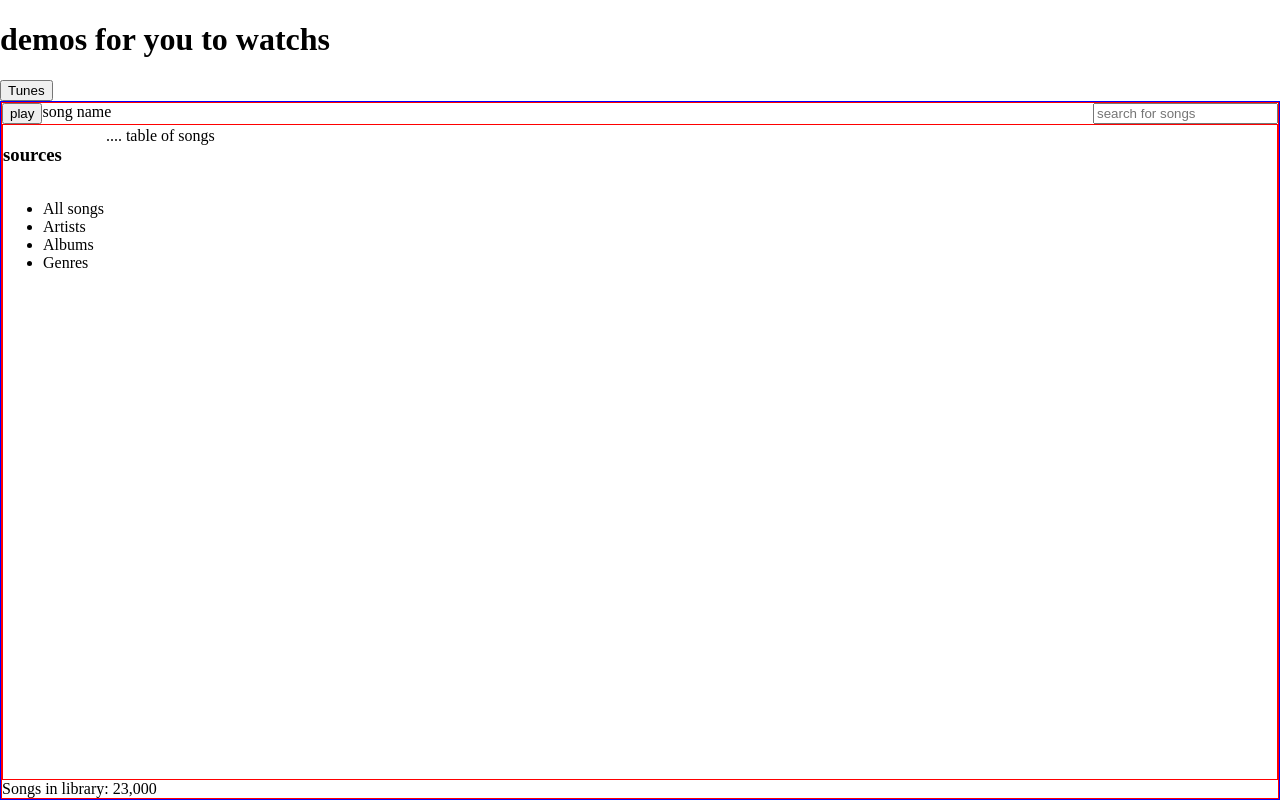
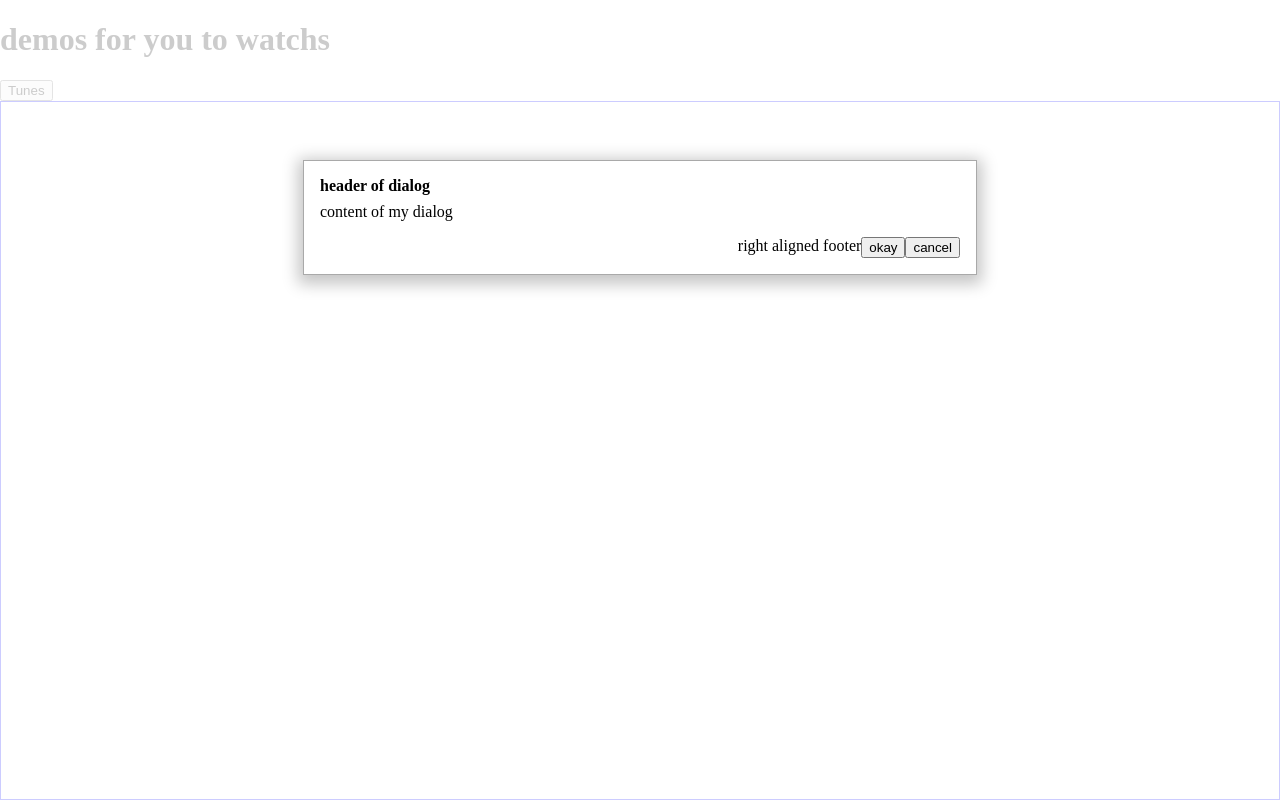
Before and after one commit to joshmarinacci/appy-style, a React (Create React App) app: page / in a window 1280 px wide. Built offline with nearby package versions, Linux system fonts and the light colour scheme; the HTML template or start-up script is replaced by a standard one.

Commit message:
added dialog

```diff
--- a/src/App.js
+++ b/src/App.js
@@ -1,55 +1,16 @@
 import React, { Component } from 'react';
 import './layout.css';
+import TunesDemo from "./TunesDemo";
+import DialogDemo from "./DialogDemo";
 
-class TunesDemo extends Component {
-    render() {
-        return (
-            <div className='fill vbox debug'>
-                <div className='hbox'>
-                    <button>play</button>
-                    <label>song name</label>
-                    <span className='grow'></span>
-                    <input type='search' placeholder='search for songs'/>
-                </div>
-
-
-                <div className='hbox debug grow'>
-                    <div className='vbox'>
-                        <h3>sources</h3>
-                        <div class='scroll grow'>
-                            <ul>
-                                <li>All songs</li>
-                                <li>Artists</li>
-                                <li>Albums</li>
-                                <li>Genres</li>
-                            </ul>
-                        </div>
-                    </div>
-
-                    <div className='grow scroll'>
-                        <table>
-                            <tbody>
-                            .... table of songs
-                            </tbody>
-                        </table>
-                    </div>
-                </div>
-
-                <div className='hbox'>
-                    <label>Songs in library: 23,000</label>
-                </div>
-
-            </div>
-        );
-    }
-}
 class App extends Component {
   render() {
+      //              <TunesDemo/>
       return <div className="vbox fill">
           <h1>demos for you to watchs</h1>
           <div className="hbox"><button>Tunes</button></div>
           <div className="grow" id="demo-pane">
-              <TunesDemo/>
+              <DialogDemo/>
           </div>
       </div>
   }
--- /dev/null
+++ b/src/DialogDemo.js
@@ -0,0 +1,22 @@
+/**
+ * Created by josh on 7/27/16.
+ */
+import React, { Component } from 'react';
+
+import './dialog.css';
+
+class DialogDemo extends Component {
+    render() {
+        return <div className="scrim">
+                <div className="dialog">
+                    <header>header of dialog</header>
+                    <div className="grow">
+                        content of my dialog
+                    </div>
+                    <footer className="children-right">right aligned footer<button>okay</button><button>cancel</button></footer>
+                </div>
+            </div>
+    }
+}
+
+export default DialogDemo
--- /dev/null
+++ b/src/TunesDemo.js
@@ -0,0 +1,46 @@
+import React, { Component } from 'react';
+
+class TunesDemo extends Component {
+    render() {
+        return (
+            <div className='fill vbox debug'>
+                <div className='hbox'>
+                    <button>play</button>
+                    <label>song name</label>
+                    <span className='grow'></span>
+                    <input type='search' placeholder='search for songs'/>
+                </div>
+
+
+                <div className='hbox debug grow'>
+                    <div className='vbox'>
+                        <h3>sources</h3>
+                        <div class='scroll grow'>
+                            <ul>
+                                <li>All songs</li>
+                                <li>Artists</li>
+                                <li>Albums</li>
+                                <li>Genres</li>
+                            </ul>
+                        </div>
+                    </div>
+
+                    <div className='grow scroll'>
+                        <table>
+                            <tbody>
+                            .... table of songs
+                            </tbody>
+                        </table>
+                    </div>
+                </div>
+
+                <div className='hbox'>
+                    <label>Songs in library: 23,000</label>
+                </div>
+
+            </div>
+        );
+    }
+}
+
+export default TunesDemo;
```
